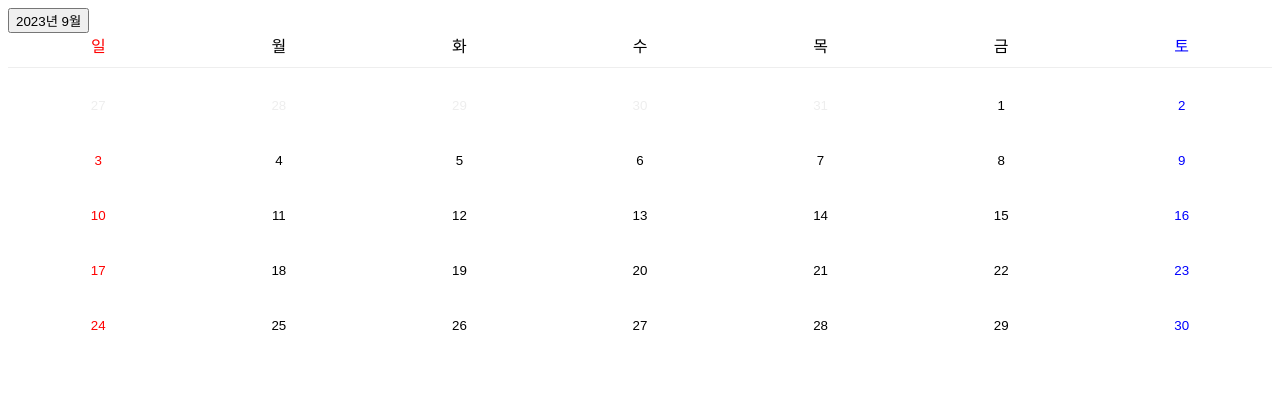
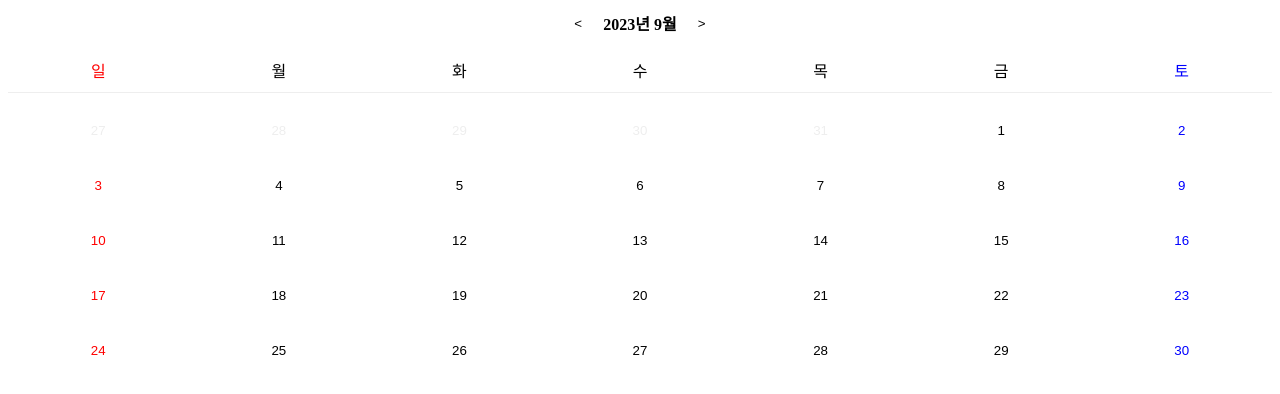
Before and after one commit to SangMinL96/react-ko-calendar, a React (Create React App) app: page / in a window 1280 px wide. Shown: the top 394 px of the page. Built offline with nearby package versions, Linux system fonts and the light colour scheme.

Commit message:
🚀 <MonthViewBox/> 컴포넌트 생성

```diff
--- a/src/Calendar.tsx
+++ b/src/Calendar.tsx
@@ -3,6 +3,7 @@ import Divider from "./components/Divider";
 import { useState } from "react";
 import Days from "./components/Days";
 import { createDays } from "./lib/utils";
+import MonthViewBox from "./components/MonthViewBox";
 
 function Calendar() {
   const daysOfWeek = ["일", "월", "화", "수", "목", "금", "토"];
@@ -21,9 +22,12 @@ function Calendar() {
 
   return (
     <div data-testid="calendar-container" className="calendar-container">
-      <button type="button" onClick={() => nextMonth()}>
-        {`${year}년 ${month}월`}
-      </button>
+      <MonthViewBox
+        date={date}
+        setDate={setDate}
+        prevMonth={prevMonth}
+        nextMonth={nextMonth}
+      />
       <Week daysOfWeek={daysOfWeek} />
       <Divider />
       <Days days={createDays(date)} handleDayClick={handleDayClick} />
--- /dev/null
+++ b/src/components/MonthViewBox.tsx
@@ -0,0 +1,26 @@
+import React from "react";
+
+type Props = {
+  date: Date;
+  setDate: React.Dispatch<React.SetStateAction<Date>>;
+  prevMonth: () => void;
+  nextMonth: () => void;
+};
+
+function MonthViewBox({ date, setDate, prevMonth, nextMonth }: Props) {
+  const year = date.getFullYear();
+  const month = date.getMonth() + 1;
+  return (
+    <div className="month_view">
+      <button type="button" className="month_view prev_btn" onClick={prevMonth}>
+        {"<"}
+      </button>
+      <strong className="month_view cur_month">{`${year}년 ${month}월`}</strong>
+      <button type="button" className="month_view next_btn" onClick={nextMonth}>
+        {">"}
+      </button>
+    </div>
+  );
+}
+
+export default MonthViewBox;
--- a/src/index.css
+++ b/src/index.css
@@ -1,4 +1,7 @@
 .calendar-container {
+  display: flex;
+  flex-direction: column;
+  align-items: center;
   margin: 0;
   padding: 0;
   box-sizing: border-box;
@@ -47,3 +50,28 @@
   margin: 10px 0;
   background-color: #eee;
 }
+
+.month_view {
+  display: flex;
+  justify-content: center;
+  align-items: center;
+  width: 100%;
+  height: 30px;
+  margin-bottom: 20px;
+}
+.month_view > button {
+  padding: 0 8px;
+  width: 30px;
+  max-width: 30px;
+  height: 30px;
+  background-color: #fff;
+  border: none;
+  margin-bottom: 0;
+}
+.month_view .cur_month {
+  width: auto;
+  display: inline-flex;
+  justify-content: center;
+  align-items: center;
+  margin: 0 10px;
+}
```
